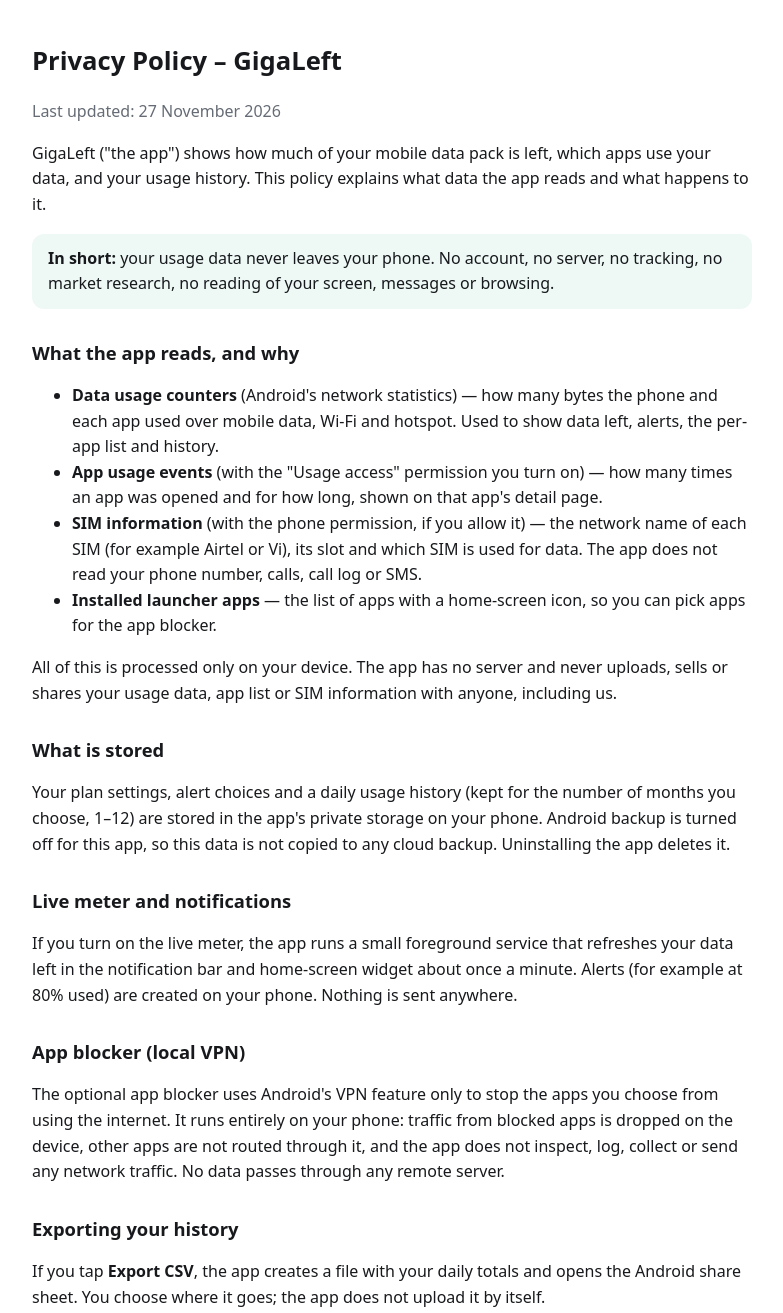
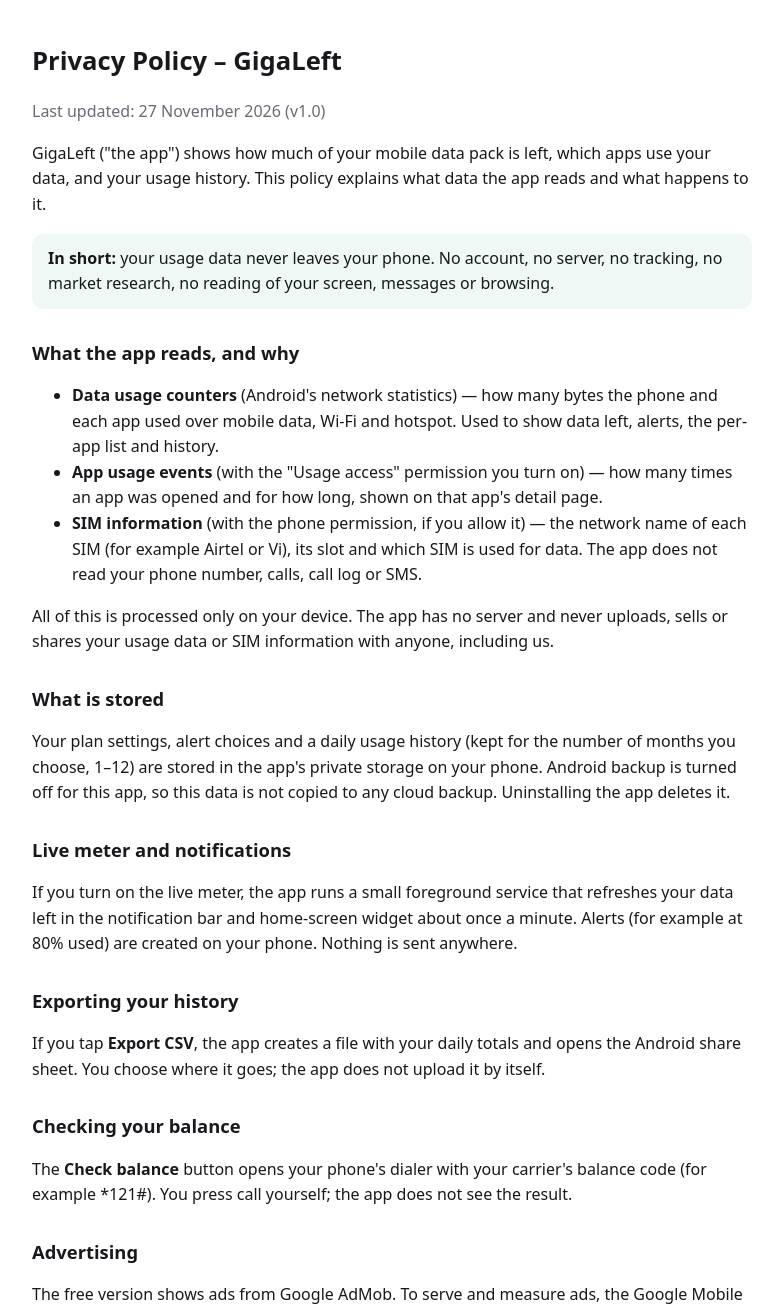
Before and after one commit to shaktiswaroopbusiness/apps, a plain HTML site: page gigaleft/privacy.html in a window 1280 px wide. Shown: the top 1313 px of the page, without its empty margins (248-1031 px from the left). Drawn offline with Linux system fonts and the light colour scheme.

Commit message:
GigaLeft privacy: v1.0 without app blocker
Co-Authored-By: Claude Opus 5.5 <noreply@anthropic.com>

```diff
--- a/gigaleft/privacy.html
+++ b/gigaleft/privacy.html
@@ -13,7 +13,7 @@
 </head>
 <body>
 <h1>Privacy Policy – GigaLeft</h1>
-<p class="muted">Last updated: 27 November 2026</p>
+<p class="muted">Last updated: 27 November 2026 (v1.0)</p>
 
 <p>GigaLeft ("the app") shows how much of your mobile data pack is left, which apps use your data, and your usage history. This policy explains what data the app reads and what happens to it.</p>
 
@@ -24,18 +24,14 @@
   <li><b>Data usage counters</b> (Android's network statistics) — how many bytes the phone and each app used over mobile data, Wi-Fi and hotspot. Used to show data left, alerts, the per-app list and history.</li>
   <li><b>App usage events</b> (with the "Usage access" permission you turn on) — how many times an app was opened and for how long, shown on that app's detail page.</li>
   <li><b>SIM information</b> (with the phone permission, if you allow it) — the network name of each SIM (for example Airtel or Vi), its slot and which SIM is used for data. The app does not read your phone number, calls, call log or SMS.</li>
-  <li><b>Installed launcher apps</b> — the list of apps with a home-screen icon, so you can pick apps for the app blocker.</li>
 </ul>
-<p>All of this is processed only on your device. The app has no server and never uploads, sells or shares your usage data, app list or SIM information with anyone, including us.</p>
+<p>All of this is processed only on your device. The app has no server and never uploads, sells or shares your usage data or SIM information with anyone, including us.</p>
 
 <h2>What is stored</h2>
 <p>Your plan settings, alert choices and a daily usage history (kept for the number of months you choose, 1–12) are stored in the app's private storage on your phone. Android backup is turned off for this app, so this data is not copied to any cloud backup. Uninstalling the app deletes it.</p>
 
 <h2>Live meter and notifications</h2>
 <p>If you turn on the live meter, the app runs a small foreground service that refreshes your data left in the notification bar and home-screen widget about once a minute. Alerts (for example at 80% used) are created on your phone. Nothing is sent anywhere.</p>
-
-<h2>App blocker (local VPN)</h2>
-<p>The optional app blocker uses Android's VPN feature only to stop the apps you choose from using the internet. It runs entirely on your phone: traffic from blocked apps is dropped on the device, other apps are not routed through it, and the app does not inspect, log, collect or send any network traffic. No data passes through any remote server.</p>
 
 <h2>Exporting your history</h2>
 <p>If you tap <b>Export CSV</b>, the app creates a file with your daily totals and opens the Android share sheet. You choose where it goes; the app does not upload it by itself.</p>
@@ -52,7 +48,6 @@
   <li><b>Phone (optional)</b> — to show each SIM's network name.</li>
   <li><b>Notifications</b> — for the live meter and the alerts you turn on.</li>
   <li><b>Foreground service, run at startup</b> — to keep the live meter working after a restart.</li>
-  <li><b>VPN (optional)</b> — only when you turn on the app blocker.</li>
   <li><b>Internet</b> — only used by the ads SDK.</li>
 </ul>
 <p>The app does not request access to your contacts, SMS, call log, photos, camera, microphone or location, and it does not use accessibility services.</p>
```
